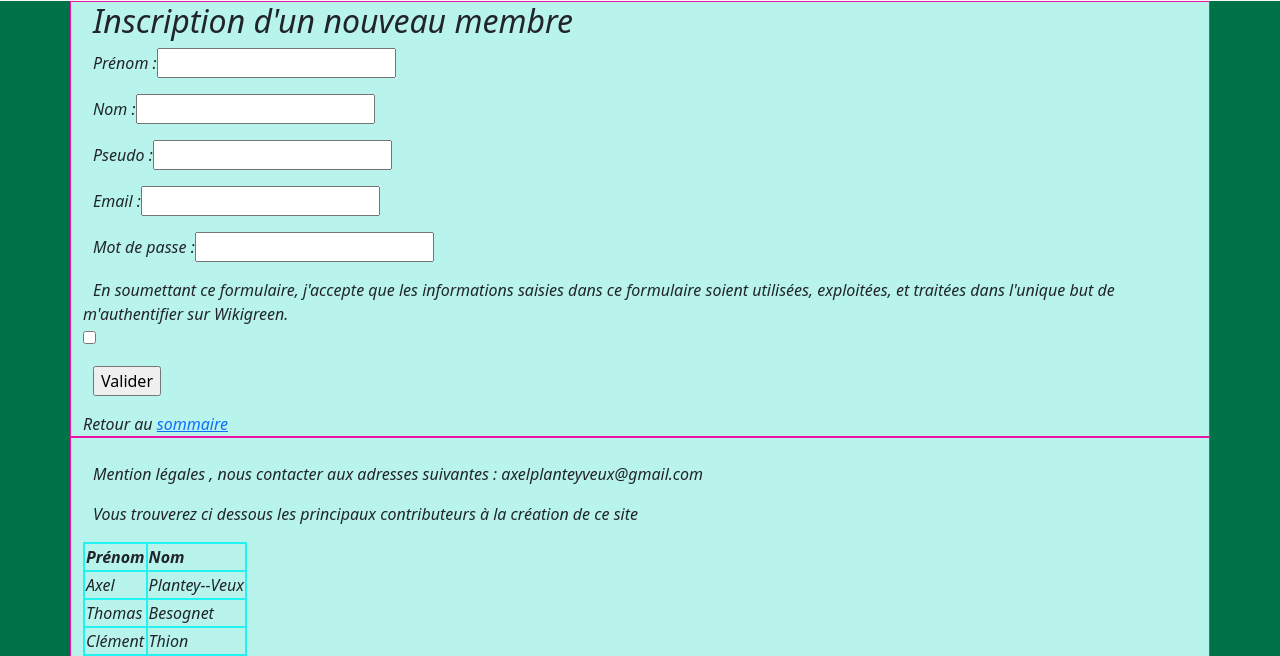
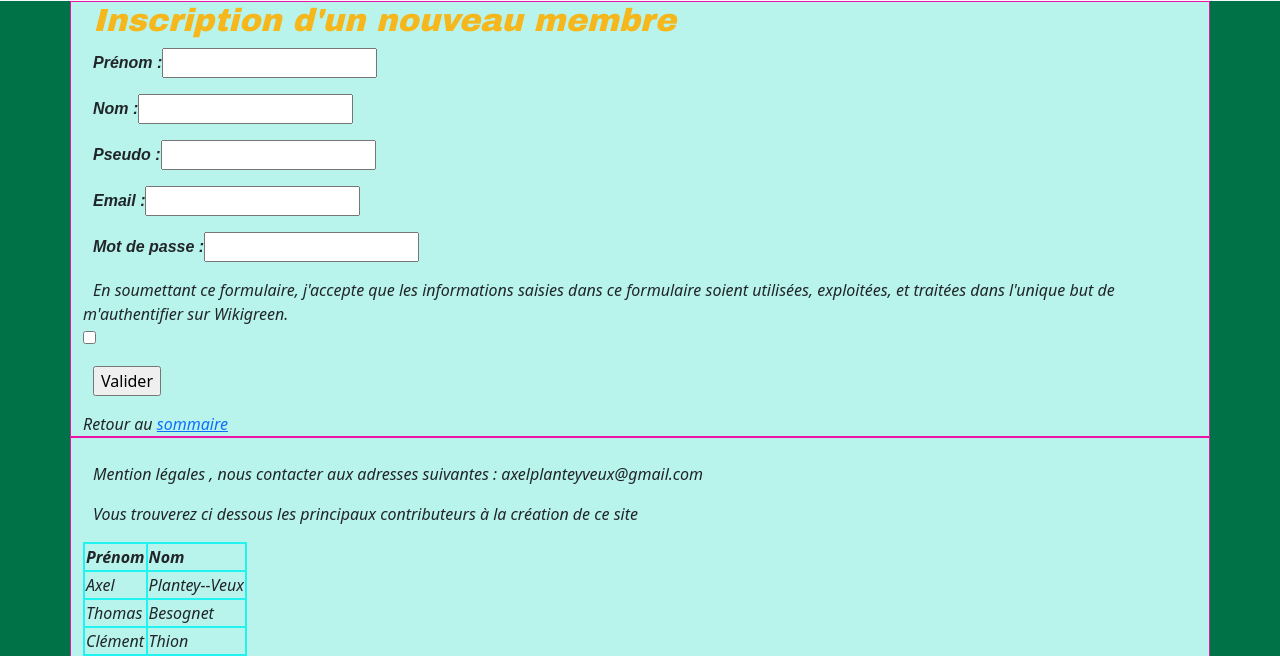
Before and after one commit to CThion/wikigreen, a PHP site: page /mb-inscription.php in a window 1280 px wide. Shown: the part 129-785 px from the top of the page. Run offline with PHP 8.4, Linux system fonts and the light colour scheme; a stand-in replaces the project's code that opens the database connection.

Commit message:
Mise à jour CSS de divers fichier
Mis à jour de 7 fichier dans le but d'instaurer du CSS

```diff
--- a/css/notrestyle-bootstrap.css
+++ b/css/notrestyle-bootstrap.css
@@ -80,6 +80,14 @@ font-size: 20px;
 	font-family: Times New Roman;
 	color: black;
 }
+.Texte2
+{
+	line-height: 1em;
+	text-indent: 20px;
+	text-align: justify;
+	font-family: Times New Roman;
+	color: black;
+}
 .container
 {
 	text-align: left;
@@ -135,3 +143,81 @@ font-size: 20px;
 	font-family: Windsor;
 	font-style: Italic;
 }
+#h2mb
+{
+	font-family: Arial Black;
+	font-weight: bold;
+	color: #F5B71C;
+}
+#nom
+{
+	font-family: Arial;
+	font-size: 1em;
+	font-weight: bold;
+
+}
+#prenom
+{
+	font-family: Arial;
+	font-size: 1em;
+	font-weight: bold;
+}
+#email
+{
+	font-family: Arial ;
+	font-size: 1em;
+	font-weight: bold;
+}
+#pseudo
+{
+	font-family: Arial ;
+	font-size: 1em;
+	font-weight: bold;
+}
+#mdp
+{
+	font-family: Arial ;
+	font-size: 1em;
+	font-weight: bold;
+
+}
+#h1src
+{
+	font-family: Times New Roman;
+	font-weight: bold;
+	color: #F77B07;
+}
+#login
+{
+	font-family: Arial ;
+	font-size: 1em;
+	font-weight: bold;
+	color: #A21EA9;
+}
+#Profil
+{
+	font-family: Times New Roman ;
+	font-size: 1em;
+	font-style: Italic;
+	color: #A21EA9;
+}
+#mdp2
+{
+	font-family: Arial ;
+	font-size: 1em;
+	font-weight: bold;
+	color: #A21EA9;
+}
+#h1collab
+{
+	font-family: Times New Roman;
+	font-weight: bold;
+	color: #F77B07;
+	text-decoration: underline red;
+}
+#h2collab
+{
+	font-family: Calibri;
+	color: #A92BAF;
+	text-decoration: underline #F77B07;
+}
--- a/disp-art-list.php
+++ b/disp-art-list.php
@@ -61,7 +61,7 @@ $nbrep_art = count($art); // connaitre le nombre d'enregistrements
                             <!-- bouton dirigeant vers l'article en grand  -->
                             <a class="btn btn-primary" href=<?php echo "disp-art-full.php?id_art=".$art[$i]["id"]; ?> role="button">Link</a>
                             <!-- image art -->
-                            <img src=<?php echo "images/mb-image_upload/image_upload-art/image_art-".$art[$i]["id"].".jpg"; ?> alt=<?php echo "image_article-".$art[$i]["id"]; ?> width="300" height="300" />
+                            <img src=<?php echo "images/mb-image_upload/image_upload-art/image_art-".$art[$i]["id"].".jpg"; ?> alt=<?php echo "image_article-".$art[$i]["id"]; ?> width="150" height="200" />
                             <!-- texte art -->
                             <p class="Texte"> <?php echo $art[$i]["texte"]; ?> </p>
                         </div>
--- a/gen-recherche_avance.php
+++ b/gen-recherche_avance.php
@@ -18,7 +18,7 @@ include "all-debutpage.inc.php";
 <main role="main">
     <div class="container">
         <div class="col">
-            <h1>Moteur de recherche :</h1>
+            <h1 id="h1src">Moteur de recherche :</h1>
         </div>
     </div>
 </main>
--- a/mb-inscription.php
+++ b/mb-inscription.php
@@ -11,15 +11,15 @@ include "all-debutpage.inc.php";
 <main role="main">
     <div class="container">
         <div class="col">
-            <h2> Inscription d'un nouveau membre </h2>
+            <h2 id="h2mb"> Inscription d'un nouveau membre </h2>
 
             <form action="mb-enregistrer.php" method="post">
                 <fieldset>
-                    <p>Prénom :<input type="text" name="prenom" /></p>
-                    <p>Nom :<input type="text" name="nom" /></p>
-                    <p>Pseudo :<input type="text" name="pseudo" /></p>
-                    <p>Email :<input type="text" name="email" /></p>
-                    <p>Mot de passe :<input type="password" name="motdepasse" /></p>
+                    <p id ="prenom">Prénom :<input type="text" name="prenom" /></p>
+                    <p id ="nom">Nom :<input type="text" name="nom" /></p>
+                    <p id ="pseudo">Pseudo :<input type="text" name="pseudo" /></p>
+                    <p id ="email">Email :<input type="text" name="email" /></p>
+                    <p id ="mdp">Mot de passe :<input type="password" name="motdepasse" /></p>
                     <p>
                         <em> En soumettant ce formulaire, j'accepte que les informations saisies dans ce formulaire soient utilisées, exploitées, et traitées dans l'unique but de m'authentifier sur Wikigreen.</em></br>
                         <input type="checkbox" value="oui" name="consentement" id="consentement" />
```
Also changed, not shown: gen-collaborer.php (+9 -6 lines), gen-qui_sommes_nous.php (+6 -5 lines), mb-connexion.php (+6 -6 lines).
